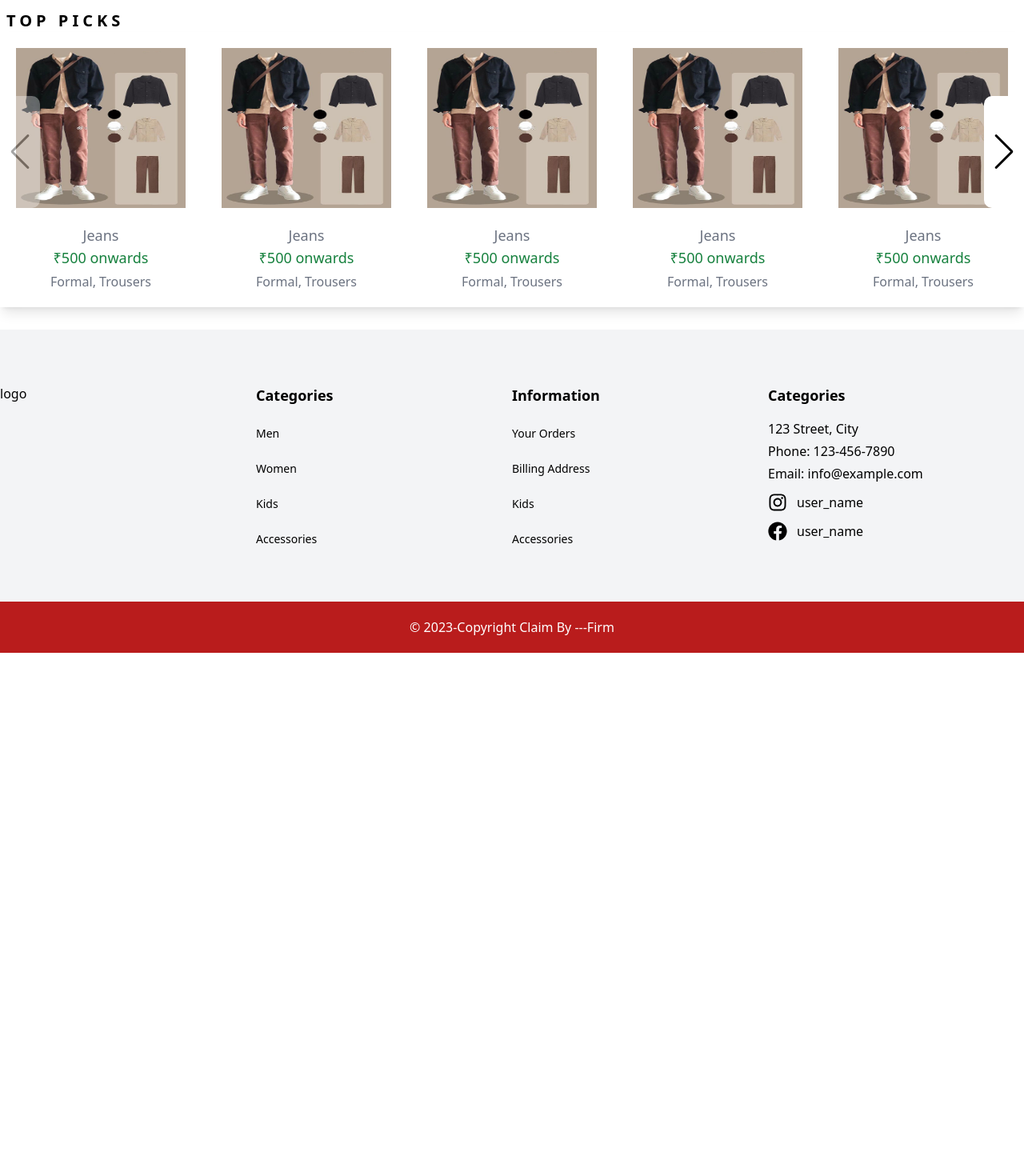
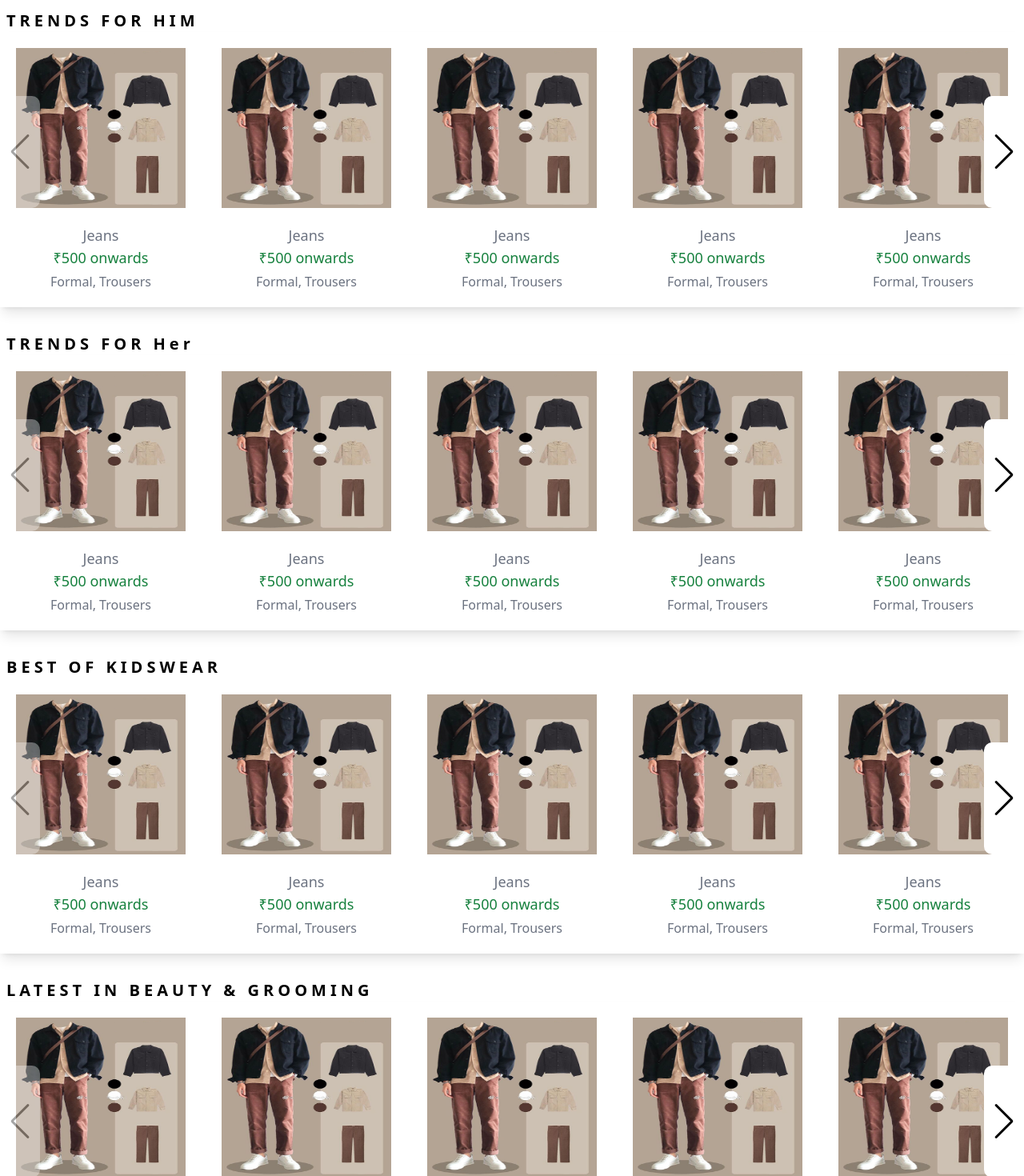
Before and after one commit to anshCoderZbar/ecommerce, a Next.js app: page / in a window 1280 px wide. Shown: the part 840-2310 px from the top of the page at 80% size. Before the commit the page ends 1656 px from the top, so only its background shows below. Built offline with nearby package versions, Linux system fonts and the light colour scheme.

Commit message:
remove bug

```diff
--- a/app/common/index/Category.jsx
+++ b/app/common/index/Category.jsx
@@ -15,7 +15,7 @@ export const Category = () => {
     []
   );
   return (
-    <div className="container mx-auto pt-3 sm:pt-5">
+    <div className="container mx-auto pY-3 sm:py-4">
       <div className="flex flex-wrap gap-5 md:gap-7 lg:gap-10 items-center justify-center py-5 ">
         {Section?.map((data, i) => {
           return (
--- a/pages/index.jsx
+++ b/pages/index.jsx
@@ -15,10 +15,35 @@ export default function Home() {
         <Banner />
         <div className="bg-white dark:bg-dark-background">
           <Category />
-          <div className="container mx-auto py-7">
+
+          <div className="container mx-auto py-4">
             <div className="flex justify-between items-center px-2">
               <h2 className="text-base sm:text-xl tracking-[5px] font-bold">
-                TOP PICKS
+                TRENDS FOR HIM
+              </h2>
+            </div>
+            <LatestCollection />
+          </div>
+          <div className="container mx-auto py-4">
+            <div className="flex justify-between items-center px-2">
+              <h2 className="text-base sm:text-xl tracking-[5px] font-bold">
+                TRENDS FOR Her
+              </h2>
+            </div>
+            <LatestCollection />
+          </div>
+          <div className="container mx-auto py-4">
+            <div className="flex justify-between items-center px-2">
+              <h2 className="text-base sm:text-xl tracking-[5px] font-bold">
+                BEST OF KIDSWEAR
+              </h2>
+            </div>
+            <LatestCollection />
+          </div>
+          <div className="container mx-auto py-4">
+            <div className="flex justify-between items-center px-2">
+              <h2 className="text-base sm:text-xl tracking-[5px] font-bold">
+                LATEST IN BEAUTY & GROOMING
               </h2>
             </div>
             <LatestCollection />
```
